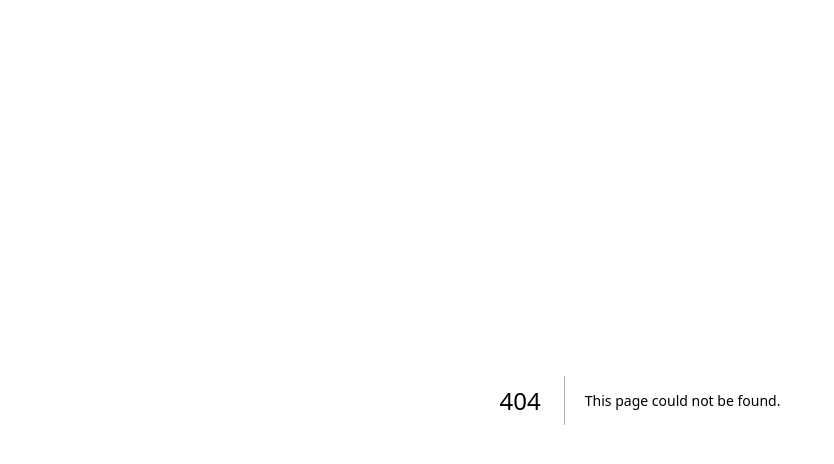
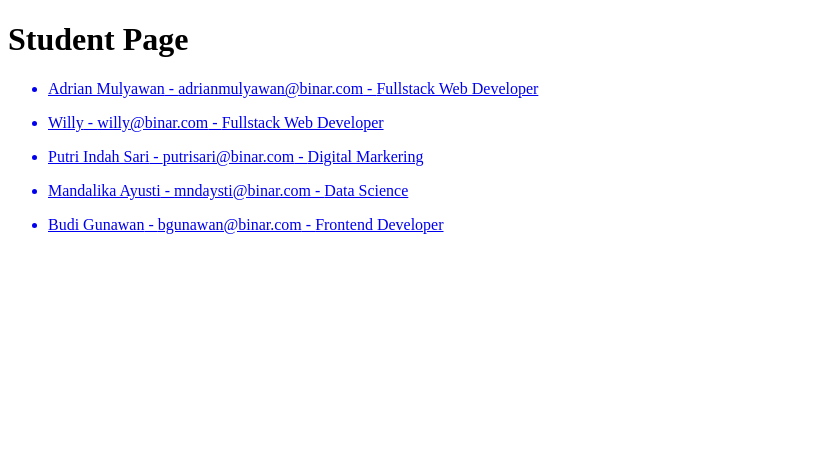
Before and after one commit to adrianmulyawan/belajar-nextjs-1, a Next.js app: page /students in a window 1280 px wide. Before the commit this address had no page. Shown: the top 464 px of the page, without its empty margins (0-834 px from the left). Built offline with nearby package versions, Linux system fonts and the light colour scheme; data requests are answered from the project's data file.

Commit message:
implementasi SSR (Server Side Rendering)

```diff
--- /dev/null
+++ b/pages/students/index.jsx
@@ -0,0 +1,52 @@
+import axios from "axios";
+import Link from "next/link";
+
+const Student = ({ students }) => {
+  console.info(students);
+  return (
+    <>
+      <h1>Student Page</h1>
+      {
+        students.map((data) => {
+          return (
+            <ul key={ data.id }>
+              <Link href={`/students/${data.id}`}>
+                <li>
+                  { data.name } - { data.email } - { data.class }
+                </li>
+              </Link>
+            </ul>
+          )
+        })
+      }
+    </>
+  );
+}
+
+export default Student;
+
+// > SSR (Server Side Rendering)
+// => Berbeda dengan SSG (Static Site Generation) yang merender halaman html dan datanya pada saat proses build.
+// => SSR (Server Side Rendering) melakukan render halaman htnl dan datanya pada saat ada request yang masuk.
+// => Untuk menggunakan SSR pada sebuah halaman kita dapat menambahkan fungsi yang bernama 'getServerSideProps()'.
+// => Fungsi ini dipanggil oleh server pada saat request.
+export const getServerSideProps = async () => {
+  // > Consume API
+  const res = await axios.get('http://localhost:3004/students');
+  const data = res.data;
+  // console.info(data);
+
+  // > Bila data tidak ditemukan
+  if (!data) {
+    return {
+      notFound: true
+    }
+  }
+
+  // > Bila data ditemukan
+  return {
+    props: {
+      students: data,
+    }
+  };
+}
```
Also changed, not shown: pages/students/[studentId].jsx (added, +33 -0 lines).
